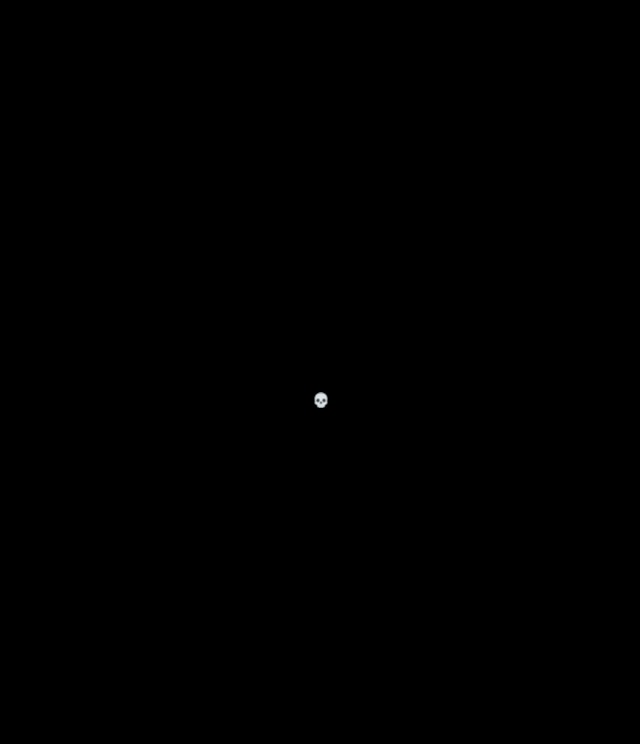
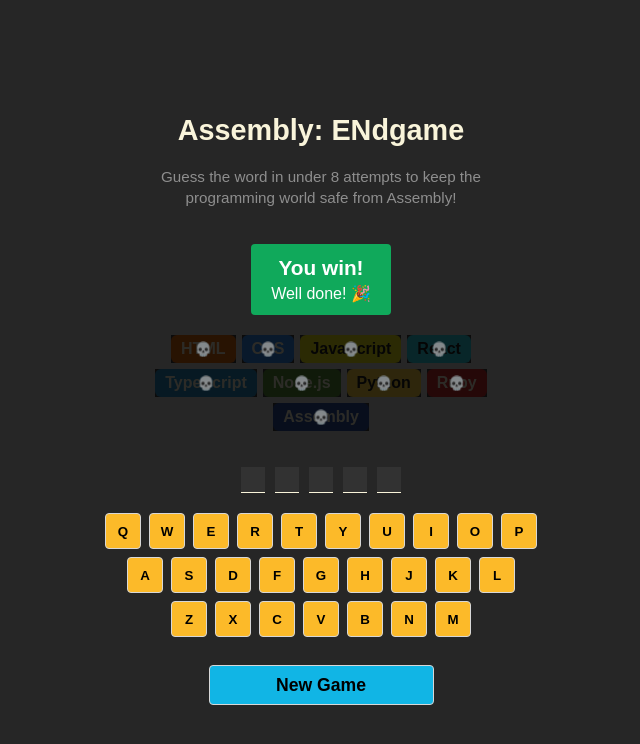
Before and after one commit to Halcyon666/react-daily-learn, a React (Vite) app: page / in a window 1280 px wide. Shown: the top 744 px of the page, without its empty margins (319-959 px from the left). Built offline with nearby package versions, Linux system fonts and the light colour scheme.

Commit message:
修复骷髅定位问题

```diff
--- a/src/assembly endgame/index.css
+++ b/src/assembly endgame/index.css
@@ -69,6 +69,8 @@ section.language-chips {
 }
 
 section.language-chips .chip {
+    /* ✅ 修复定位问题 */
+    position: relative;
     padding: 5px 10px;
     border-radius: 6px;
     font-weight: 600;
@@ -88,6 +90,11 @@ section.language-chips .chip.lost::before {
     left: 0;
     background-color: rgba(0, 0, 0, 0.7);
 }
+
+section.language-chips .chip.lost {
+    filter: brightness(0.6);
+}
+
 
 /* ---------- Word section ---------- */
 section.word {
```
